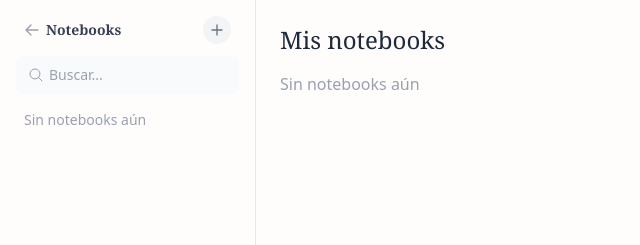
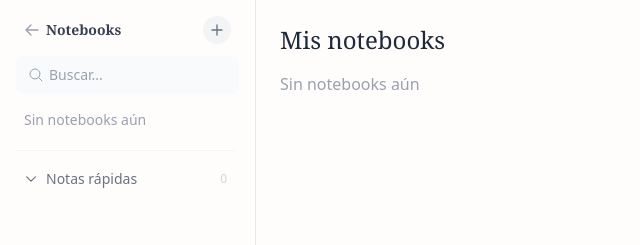
Before and after one commit to AngelosGD/jswrite, a Next.js app in the folder apps/web/: page /notebooks in a window 1280 px wide. Shown: the top 245 px of the page, without its empty margins (0-640 px from the left). Built offline with nearby package versions, Linux system fonts and the light colour scheme.

Commit message:
feat visual(quickNote en /notebooks) -se agrego el apartado debajo de lista de los notebooks despleguable y redesplegable -se crean notas siguiente context menu y abrir la nota rapida.

```diff
--- a/apps/web/app/notebooks/page.tsx
+++ b/apps/web/app/notebooks/page.tsx
@@ -9,6 +9,7 @@ import {
   deleteNote,
   updateNotebook,
   Notebook,
+  Note,
   useQuickNotes,
   saveQuickNotes,
   addQuickNote,
@@ -70,6 +71,29 @@ export default function NotebooksPage() {
     fromNotebookId: string;
     noteId: string;
   } | null>(null);
+
+  const quickNotes = useQuickNotes();
+  const [showQuickNotes, setShowQuickNotes] = useState(false);
+  const [quickContextMenu, setQuickContextMenu] = useState<{
+    x: number;
+    y: number;
+    noteId: string;
+  } | null>(null);
+
+  // ! Funciones para las quicknotes
+  function handleAddQuickNote() {
+    const result = addQuickNote(quickNotes);
+    saveQuickNotes(result.quickNotes);
+  }
+
+  function handleDeleteQuickNote(noteId: string) {
+    saveQuickNotes(deleteQuickNote(quickNotes, noteId));
+  }
+  const [selectedQuickNote, setSelectedQuickNote] = useState<Note | null>(null);
+
+  function handleClickQuickNote(note: Note) {
+    setSelectedQuickNote(note);
+  }
 
   const [dragOverNotebookId, setDragOverNotebookId] = useState<string | null>(
     null,
@@ -251,7 +275,9 @@ setSelectedNote({
                             </span>
                           </button>
                           <button
-onClick={() => handleToggleNotePin(openNb.id, note.id)}
+                            onClick={() =>
+                              handleToggleNotePin(openNb.id, note.id)
+                            }
                             aria-label={
                               note.pinned ? "Desfijar nota" : "Fijar nota"
                             }
@@ -331,7 +357,6 @@ onClick={() => handleToggleNotePin(openNb.id, note.id)}
                 <p className="font-serif text-sm font-semibold text-gray-700">
                   Notebooks
                 </p>
-
               </Link>
               <button
                 onClick={() => setShowNotebookModal(true)}
@@ -444,7 +469,9 @@ onClick={() => handleToggleNotePin(openNb.id, note.id)}
 
                       <button
                         onClick={() => handleTogglePin(n.id)}
-                        aria-label={n.pinned ? "Desfijar notebook" : "Fijar notebook"}
+                        aria-label={
+                          n.pinned ? "Desfijar notebook" : "Fijar notebook"
+                        }
                         title={n.pinned ? "Desfijar" : "Fijar"}
                         className={`shrink-0 rounded-md p-1 transition ${
                           n.pinned
@@ -545,7 +572,9 @@ onClick={() => handleToggleNotePin(openNb.id, note.id)}
                                   </span>
                                 </button>
                                 <button
-                                  onClick={() => handleToggleNotePin(n.id, note.id)}
+                                  onClick={() =>
+                                    handleToggleNotePin(n.id, note.id)
+                                  }
                                   aria-label={
                                     note.pinned ? "Desfijar nota" : "Fijar nota"
                                   }
@@ -579,6 +608,94 @@ onClick={() => handleToggleNotePin(openNb.id, note.id)}
                   </div>
                 );
               })}
+              <div className="mt-4 border-t border-gray-100 pt-3">
+                <button
+                  type="button"
+                  onClick={() => setShowQuickNotes((v) => !v)}
+                  className="flex w-full items-center gap-2 rounded-lg px-2 py-1.5 text-left text-sm font-medium text-gray-500 transition hover:bg-gray-50 hover:text-gray-700"
+                >
+                  <svg
+                    xmlns="http://www.w3.org/2000/svg"
+                    fill="none"
+                    viewBox="0 0 24 24"
+                    strokeWidth="2"
+                    stroke="currentColor"
+                    className={`size-3.5 transition-transform duration-200 ${showQuickNotes ? "rotate-180" : ""}`}
+                  >
+                    <path
+                      strokeLinecap="round"
+                      strokeLinejoin="round"
+                      d="m19.5 8.25-7.5 7.5-7.5-7.5"
+                    />
+                  </svg>
+                  Notas rápidas
+                  <span className="ml-auto text-xs text-gray-300">
+                    {quickNotes.length}
+                  </span>
+                </button>
+
+                {showQuickNotes && (
+                  <div className="mt-1 ml-3 flex flex-col gap-0.5 border-l border-gray-100 pl-3">
+                    {quickNotes.length === 0 ? (
+                      <p className="px-2 py-1 text-sm text-gray-400">
+                        Sin notas rápidas
+                      </p>
+                    ) : (
+                      quickNotes.map((note) => (
+                        <div
+                          key={note.id}
+                          className="group flex items-center gap-1 rounded-md transition duration-100 ease hover:bg-gray-50"
+                        >
+                          <button
+                            onClick={() => handleClickQuickNote(note)}
+                            className="flex min-w-0 flex-1 items-center gap-2 rounded-md px-2 py-1.5 text-left text-sm text-gray-500 transition duration-100 ease group-hover:text-gray-800"
+                          >
+                            <svg
+                              xmlns="http://www.w3.org/2000/svg"
+                              fill="none"
+                              viewBox="0 0 24 24"
+                              strokeWidth="1.5"
+                              stroke="currentColor"
+                              className="size-3.5 shrink-0 text-yellow-400"
+                            >
+                              <path
+                                strokeLinecap="round"
+                                strokeLinejoin="round"
+                                d="M12 18v-5.25m0 0a6.01 6.01 0 0 0 1.5-.189m-1.5.189a6.01 6.01 0 0 1-1.5-.189m3.75 7.478a12.06 12.06 0 0 1-4.5 0m3.75 2.383a14.406 14.406 0 0 1-3 0M14.25 18v-.192c0-.983.658-1.823 1.508-2.316a7.5 7.5 0 1 0-7.517 0c.85.493 1.509 1.333 1.509 2.316V18"
+                              />
+                            </svg>
+                            <span className="min-w-0 flex-1 truncate">
+                              {note.title}
+                            </span>
+                          </button>
+                        </div>
+                      ))
+                    )}
+
+                    <button
+                      type="button"
+                      onClick={handleAddQuickNote}
+                      className="mt-1 flex items-center gap-1.5 rounded-lg px-2 py-1.5 text-sm text-gray-400 transition duration-100 ease hover:bg-gray-50 hover:text-gray-700"
+                    >
+                      <svg
+                        xmlns="http://www.w3.org/2000/svg"
+                        fill="none"
+                        viewBox="0 0 24 24"
+                        strokeWidth="2"
+                        stroke="currentColor"
+                        className="size-3.5"
+                      >
+                        <path
+                          strokeLinecap="round"
+                          strokeLinejoin="round"
+                          d="M12 4.5v15m7.5-7.5h-15"
+                        />
+                      </svg>
+                      Nueva nota rápida
+                    </button>
+                  </div>
+                )}
+              </div>
             </nav>
           </>
         )}
@@ -633,9 +750,7 @@ onClick={() => handleToggleNotePin(openNb.id, note.id)}
 
       <EditNotebookModal
         isOpen={editingNotebookId !== null}
-        notebook={
-          notebooks.find((n) => n.id === editingNotebookId) ?? null
-        }
+        notebook={notebooks.find((n) => n.id === editingNotebookId) ?? null}
         onSave={handleEditNotebook}
         onClose={() => setEditingNotebookId(null)}
       />
```
Lines whose indentation alone changed are shown as unchanged.
